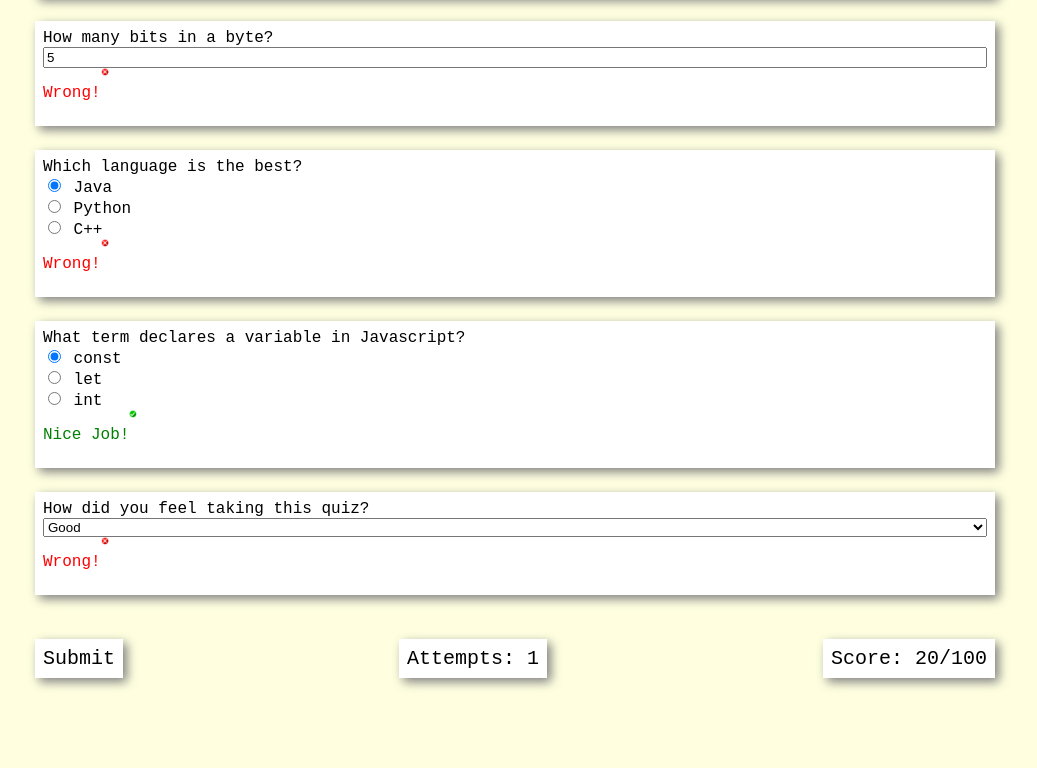
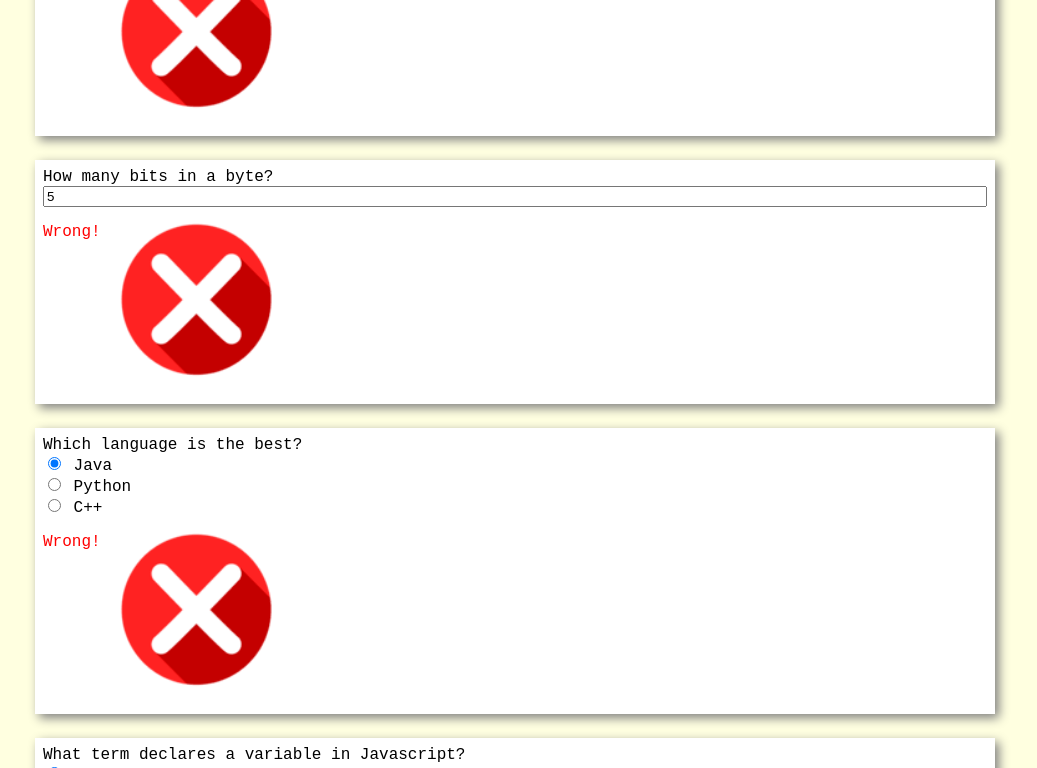
Before and after one commit to zaking-138/zaking-138.github.io, a plain HTML site: page Lab3JSQuiz/index.html in a window 1280 px wide. Both pictures are taken after typing "Sample", "5" into the empty fields and a click on the button "Submit". Shown: the part 244-1012 px from the top of the page, without its empty margins (125-1162 px from the left). Drawn offline with nearby package versions, Linux system fonts and the light colour scheme.

Commit message:
Lab3_pt.4

```diff
--- a/Lab3JSQuiz/css/style.css
+++ b/Lab3JSQuiz/css/style.css
@@ -24,8 +24,8 @@ h1{
     box-shadow: 4px 4px 10px grey;
 }
 .image{
-    height: 1vh;
-    width: 1vh;
+    height: 20%;
+    width: 20%;
 }
 .bottom{
     display: flex;
```
